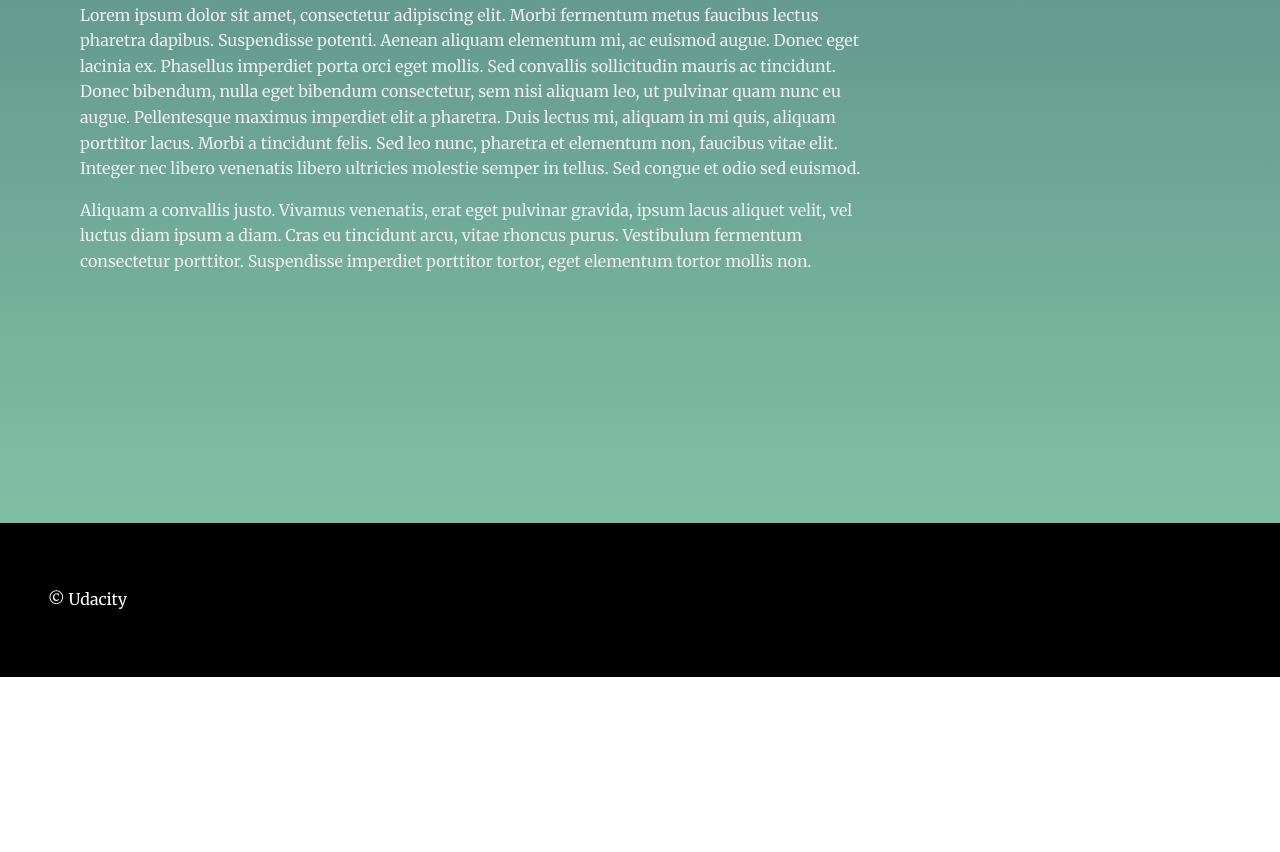
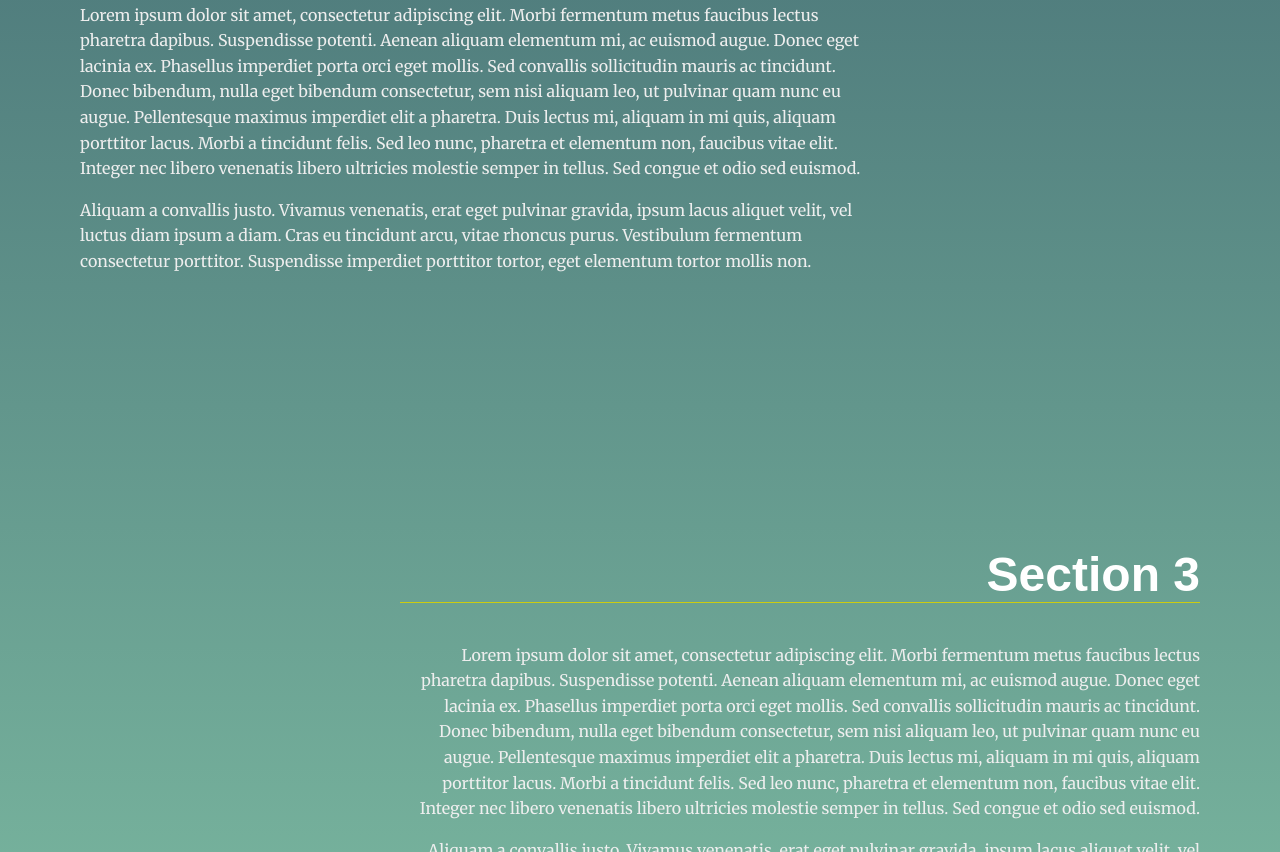
Before and after one commit to Avilla32/Landing-Page, a plain HTML site: page index.html in a window 1280 px wide. Shown: the part 1948-2800 px from the top of the page. Before the commit the page ends 2625 px from the top, so only its background shows below. Drawn offline with Linux system fonts and the light colour scheme.

Commit message:
adding one more section

```diff
--- a/index.html
+++ b/index.html
@@ -80,6 +80,23 @@
                     consectetur porttitor. Suspendisse imperdiet porttitor tortor, eget elementum tortor mollis non.</p>
             </div>
         </section>
+        <section id="section4" data-nav="Section 4">
+            <div class="landing__container">
+                <h2>Section 3</h2>
+                <p>Lorem ipsum dolor sit amet, consectetur adipiscing elit. Morbi fermentum metus faucibus lectus
+                    pharetra dapibus. Suspendisse potenti. Aenean aliquam elementum mi, ac euismod augue. Donec eget
+                    lacinia ex. Phasellus imperdiet porta orci eget mollis. Sed convallis sollicitudin mauris ac
+                    tincidunt. Donec bibendum, nulla eget bibendum consectetur, sem nisi aliquam leo, ut pulvinar quam
+                    nunc eu augue. Pellentesque maximus imperdiet elit a pharetra. Duis lectus mi, aliquam in mi quis,
+                    aliquam porttitor lacus. Morbi a tincidunt felis. Sed leo nunc, pharetra et elementum non, faucibus
+                    vitae elit. Integer nec libero venenatis libero ultricies molestie semper in tellus. Sed congue et
+                    odio sed euismod.</p>
+
+                <p>Aliquam a convallis justo. Vivamus venenatis, erat eget pulvinar gravida, ipsum lacus aliquet velit,
+                    vel luctus diam ipsum a diam. Cras eu tincidunt arcu, vitae rhoncus purus. Vestibulum fermentum
+                    consectetur porttitor. Suspendisse imperdiet porttitor tortor, eget elementum tortor mollis non.</p>
+            </div>
+        </section>
     </main>
     <footer class="page__footer">
         <p>&copy Udacity</p>
--- a/js/app.js
+++ b/js/app.js
@@ -28,11 +28,3 @@ function createNavBar() {
     }
 }
 createNavBar();
-
-
-//menu__link
-
-function makelink() {
-  var li = document.getElementsByClassName('menu__link')[0];
-  li.innerHTML = '<a href="#hOME">HTML</a>';
-}
```
